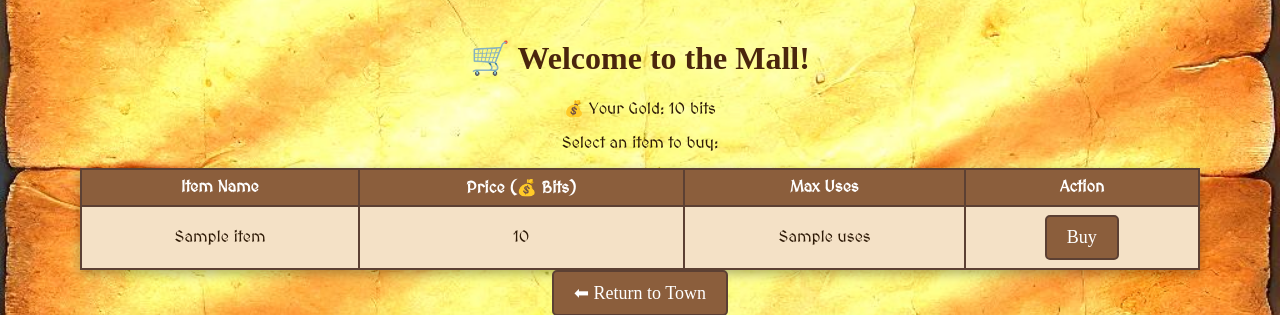
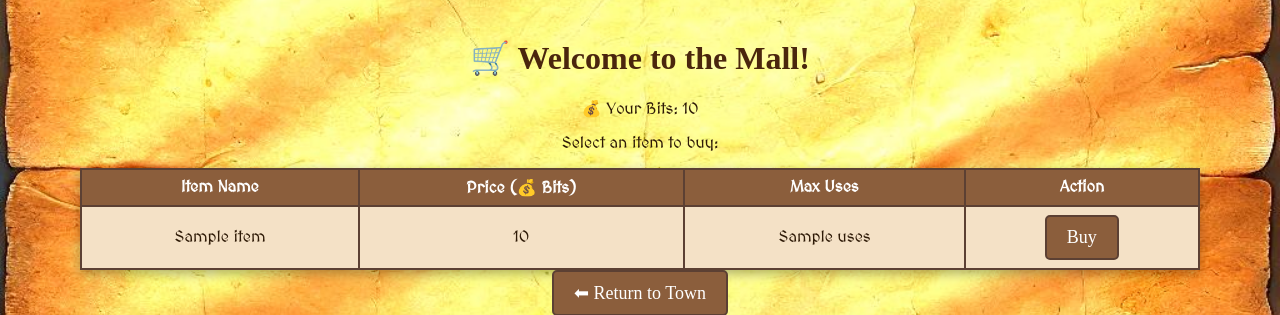
Before and after one commit to proffaith/lawyersquest, a Python web app: template templates/shop.html in a window 1280 px wide. Shown: the top 315 px of the page. Run offline with Jinja, Linux system fonts and the light colour scheme; the template is opened without the code that fills it: most values are stand-ins (such as "Sample title", 1, 10 or a date in 2020); some web fonts are replaced.

Commit message:
new images

```diff
--- a/templates/shop.html
+++ b/templates/shop.html
@@ -35,7 +35,7 @@ $.ajax({
 <body>
     <h1>🛒 Welcome to the Mall!</h1>
 
-    <p class="gold-display">💰 Your Gold: <span id="player-gold">{{ player_gold }}</span> bits</p>
+    <p class="gold-display">💰 Your Bits: <span id="player-gold">{{ player_gold }}</span></p>
 
     <p>Select an item to buy:</p>
 
```
Also changed, not shown: static/chance_high.png (added), static/chance_low.png (added), static/chance_medium.png (added).
